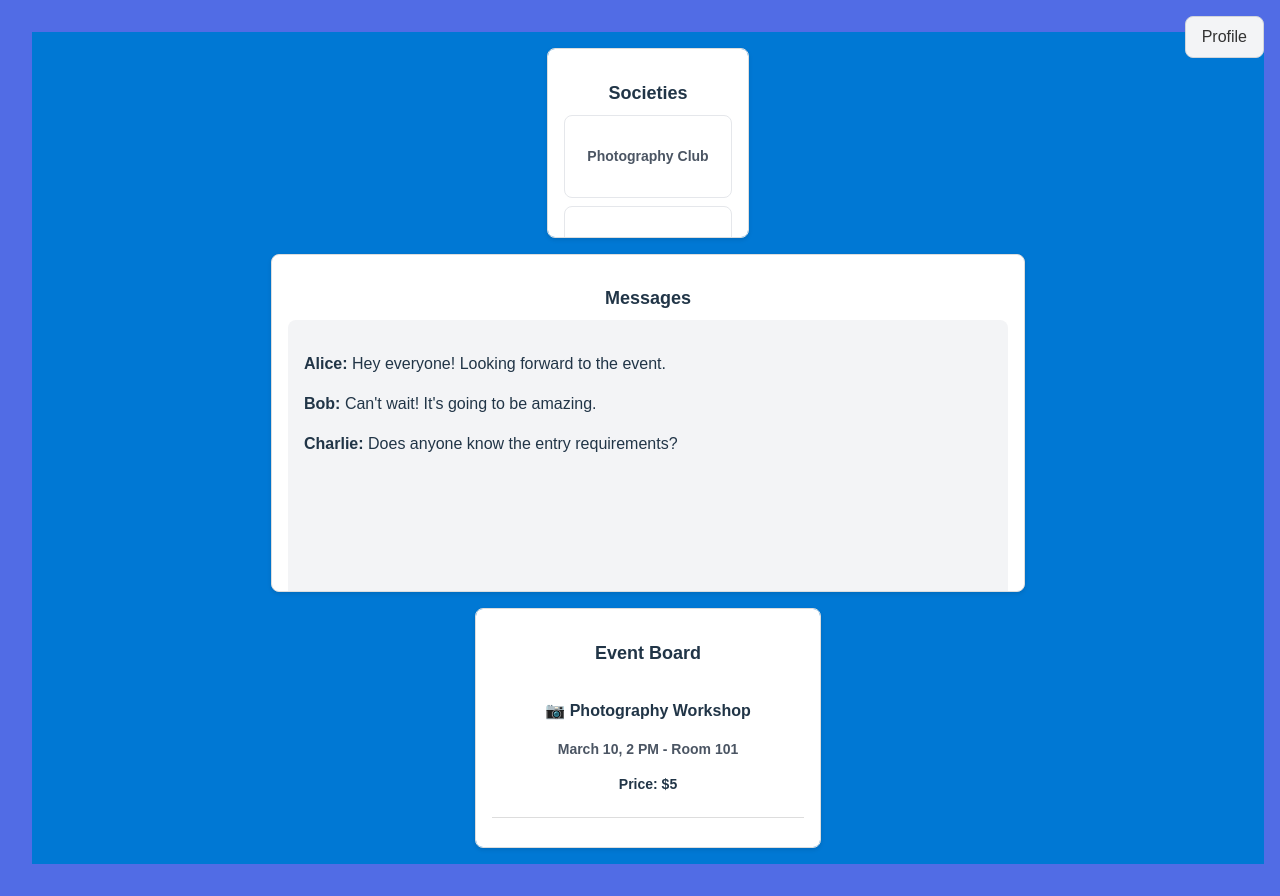
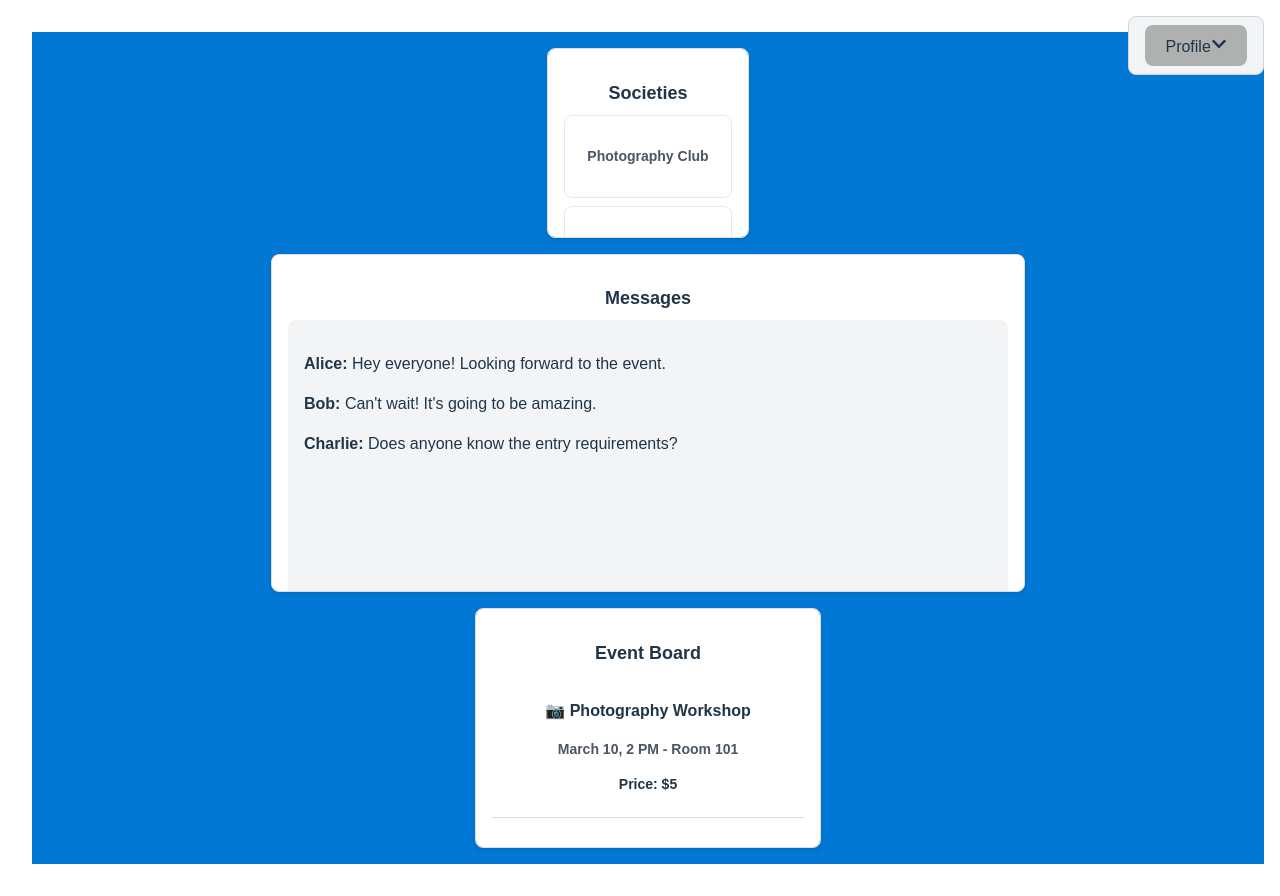
Before and after one commit to PortsmouthTeam6C/SETaP-Code, a React (Vite) app in the folder Frontend/: page /Homepage in a window 1280 px wide. Built offline with nearby package versions, Linux system fonts and the light colour scheme.

Commit message:
Settings dropdown now works on both Homepage and Navigate Page, Crated a SettingsContext which saves and updates current settings for a light/dark theme. Updated all static colours across pages to take the theme colours set.

```diff
--- a/Frontend/src/App.tsx
+++ b/Frontend/src/App.tsx
@@ -1,3 +1,4 @@
+import React, { useEffect } from 'react';
 import Login from './pages/Login'
 import TestPage from './pages/TestPage'
 import Homepage from './pages/Homepage'
@@ -5,11 +6,18 @@
 import ForgotPasswordPage from './pages/ForgotPasswordPage'
 import NavigateScreen from './pages/NavigateScreen'
 import SettingsPage from './pages/SettingsPage'
-
+import { useSettings } from './pages/SettingsContext'
 import './App.css'
 import { BrowserRouter as Router, Routes, Route } from 'react-router-dom'
 
 function App() {
+  const { settings } = useSettings();
+
+  useEffect(() => {
+    console.log('Current theme:', settings.theme); // Debug
+    document.documentElement.setAttribute('data-theme', settings.theme);
+  }, [settings.theme]);
+
   return (
     <Router>
       <Routes>
@@ -24,4 +32,4 @@
     </Router>
   );
 }
-export default App
+export default App;
--- a/Frontend/src/index.css
+++ b/Frontend/src/index.css
@@ -3,31 +3,45 @@
   line-height: 1.5;
   font-weight: 400;
 
-  color-scheme: light dark;
-  color: rgba(255, 255, 255, 0.87);
-  background-color: #006eff;
+  /* default values for light theme*/
+  --background-color: #ffffff;
+  --text-color: #213547;
+  --button-bg: #afb1b1;
+  --link-color: #646cff;
+  --link-hover-color: #747bff;
+  --button-border-hover: #646cff;
 
-  font-synthesis: none;
-  text-rendering: optimizeLegibility;
-  -webkit-font-smoothing: antialiased;
-  -moz-osx-font-smoothing: grayscale;
+  color: var(--text-color);
+  background-color: var(--background-color);
 }
 
-a {
-  font-weight: 500;
-  color: #646cff;
-  text-decoration: inherit;
-}
-a:hover {
-  color: #535bf2;
+[data-theme="dark"] {
+  --background-color: #24292E;
+  --text-color: #ffffff;
+  --button-bg: #00000028;
+  --link-hover-color: #535bf2;
+
+  color: var(--text-color);
+  background-color: var(--background-color);
 }
 
-body {
+html[data-theme] body { /* Increase specificity */
   margin: 0;
   display: flex;
   place-items: center;
   min-width: 320px;
   min-height: 100vh;
+  background-color: var(--background-color) !important; /* Force for testing */
+  color: var(--text-color);
+}
+
+a {
+  font-weight: 500;
+  color: var(--link-color);
+  text-decoration: inherit;
+}
+a:hover {
+  color: var(--link-hover-color);
 }
 
 h1 {
@@ -42,27 +56,15 @@
   font-size: 1em;
   font-weight: 500;
   font-family: inherit;
-  background-color: #1a1a1a;
+  background-color: var(--button-bg);
   cursor: pointer;
   transition: border-color 0.25s;
+  color: var(--text-color);
 }
 button:hover {
-  border-color: #646cff;
+  border-color: var(--button-border-hover);
 }
 button:focus,
 button:focus-visible {
   outline: 4px auto -webkit-focus-ring-color;
 }
-
-@media (prefers-color-scheme: light) {
-  :root {
-    color: #213547;
-    background-color: #ffffff;
-  }
-  a:hover {
-    color: #747bff;
-  }
-  button {
-    background-color: #f9f9f9;
-  }
-}
--- a/Frontend/src/main.tsx
+++ b/Frontend/src/main.tsx
@@ -3,7 +3,7 @@
 import './index.css'
 import App from './App.tsx'
 import { BrowserRouter } from 'react-router-dom';
-import { SettingsProvider } from './Pages/SettingsContext.tsx';
+import { SettingsProvider } from './pages/SettingsContext.tsx';
 
 
 createRoot(document.getElementById('root')!).render(
--- a/Frontend/src/pages/HomePage.css
+++ b/Frontend/src/pages/HomePage.css
@@ -1,7 +1,3 @@
-body {
-    background-color: #f3f4f6; /* Tailwind's bg-gray-100 */
-  }
-
 .container {
   display: flex;
   height: 88vh;
@@ -9,7 +5,7 @@
   gap: 1rem;
 }
 
-  .society{
+.society {
   padding: 1rem;
   background-color: white;
   border: 1px solid #ddd;
@@ -19,7 +15,7 @@
   width: 14%;
 }
 
-  .messages{
+.messages {
   padding: 1rem;
   background-color: white;
   border: 1px solid #ddd;
@@ -29,7 +25,7 @@
   width: 60%;
 }
 
-  .event{
+.event {
   padding: 1rem;
   background-color: white;
   border: 1px solid #ddd;
@@ -39,6 +35,7 @@
   width: 26%;
 }
 
+/* Rest of your styles unchanged */
 .title {
   font-weight: bold;
   font-size: 1.125rem;
@@ -70,12 +67,12 @@
   margin-bottom: 0.5rem;
 }
 
-  .message-input{
+.message-input {
   padding: 10px;
   align-content: space-between;
 }
 
-  .enter-message{
+.enter-message {
   padding: 10px;
   width: 320px;
   border-radius: 13px;
@@ -84,8 +81,8 @@
 .message-input button {
   border: none;
   border-radius: 5px;
-    background-color: #516ce5;
-    color: white;
+  background-color: var(--button-bg);
+  color: var(--text-color);
   font-size: 16px;
   cursor: pointer;
   margin-bottom: 10px;
@@ -98,7 +95,7 @@
 
 .event-details {
   font-size: 0.875rem;
-    color: #4b5563; /* Tailwind's text-gray-600 */
+  color: #4b5563;
 }
 
 .event-price {
--- a/Frontend/src/pages/Homepage.tsx
+++ b/Frontend/src/pages/Homepage.tsx
@@ -1,6 +1,76 @@
 import { useState } from "react";
 import { useNavigate } from 'react-router-dom';
 import './HomePage.css';
+import { Link } from "react-router-dom";
+
+{/* Dropdown menu */}
+import { FaChevronDown, FaChevronUp, FaSignOutAlt, FaUserEdit } from "react-icons/fa";
+interface SingleLevelDropdownMenuProps {
+  buttonLabel: string;
+  items: {
+    title: string;
+    url?: string;
+    icon?: JSX.Element;
+    action?: () => void;
+  }[];
+}
+export const SingleLevelDropdownMenu = ({
+  buttonLabel,
+  items,
+}: SingleLevelDropdownMenuProps) => {
+  const [open, setOpen] = useState(false);
+  const handleToggle = () => {
+    setOpen((prev) => !prev);
+  };
+  return (
+    <div className="relative">
+      <button
+  type="button"
+  className="inline-flex items-center justify-center rounded-md text-sm border border-gray-300 h-10 px-4 py-2 bg-gray-100 text-gray-800 hover:bg-gray-300 hover:text-gray-900 transition"
+  onClick={handleToggle}
+>
+  {buttonLabel}
+  <span className="ml-2">
+    {open ? <FaChevronUp /> : <FaChevronDown />}
+  </span>
+</button>
+      {open && (
+        <div className="absolute left-1/2 -translate-x-1/2 top-12 w-56 bg-white border border-gray-200 shadow-lg rounded-md p-1">
+        <ul className="w-full h-auto">
+          {items.map((item, index) => (
+            <li
+              key={index}
+              className="flex items-center gap-2 px-4 py-2 text-sm hover:bg-gray-100 rounded-md cursor-pointer transition"
+            >
+              {item.icon && <span className="text-gray-600">{item.icon}</span>}
+              {item.url ? (
+                <Link
+                  to={item.url}
+                  className="w-full text-left text-gray-800 hover:text-gray-900"
+                  onClick={() => setOpen(false)}
+                >
+                  {item.title}
+                </Link>
+              ) : (
+                <button
+                  className="w-full text-left text-gray-800 hover:text-gray-900"
+                  onClick={() => {
+                    item.action?.();
+                    setOpen(false);
+                  }}
+                  type="button"
+                >
+                  {item.title}
+                </button>
+              )}
+            </li>
+          ))}
+        </ul>
+      </div>
+      )}
+    </div>
+  );
+};
 
 const societies = [
   { id: 1, name: "Photography Club" },
@@ -96,10 +166,18 @@
       </div>
 
       {/* Profile Button */}
-      <div className="profile-button">
-        Profile
-      </div>
-    </div>
+       <div className='profile-button'>
+                   {/* Profile Dropdown */}
+                   <SingleLevelDropdownMenu
+               buttonLabel="Profile"
+               items={[
+                 { title: "   Settings", url: "/SettingsPage", icon: <FaUserEdit /> },
+                 { title: "   Logout", url: "/Login", icon: <FaSignOutAlt /> },
+               ]}
+             />
+             </div>
+           </div>
+
   );
 }
 
--- a/Frontend/src/pages/SettingsPage.tsx
+++ b/Frontend/src/pages/SettingsPage.tsx
@@ -1,29 +1,22 @@
-import React, { useState } from 'react';
+import React from 'react';
 import './SettingsPage.css';
 import { Link } from 'react-router-dom';
+import { useSettings } from './SettingsContext';
 
 export default function SettingsPage(): JSX.Element {
-  // State for app-wide settings
-  const [theme, setTheme] = useState<'light' | 'dark'>('light'); // TypeScript union type for theme
-  const [notifications, setNotifications] = useState<boolean>(true); // Boolean for notifications
+  const { settings, updateSettings } = useSettings(); // Use context
 
-  // Function to save settings (e.g., to localStorage)
-  const saveSettings = () => {
-    localStorage.setItem('appSettings', JSON.stringify({ theme, notifications }));
+  const handleThemeChange = (e: React.ChangeEvent<HTMLSelectElement>) => {
+    const newTheme = e.target.value as 'light' | 'dark';
+    updateSettings({ theme: newTheme }); // Update context, which handles localStorage
   };
 
-  // Function to load settings from localStorage (on mount or refresh)
-  React.useEffect(() => {
-    const savedSettings = localStorage.getItem('appSettings');
-    if (savedSettings) {
-      const { theme, notifications } = JSON.parse(savedSettings);
-      setTheme(theme);
-      setNotifications(notifications);
-    }
-  }, []); // Empty dependency array ensures this runs only once on mount
+  const handleNotificationsChange = (e: React.ChangeEvent<HTMLInputElement>) => {
+    updateSettings({ notifications: e.target.checked }); // Update context
+  };
 
   return (
-    <div className={`container ${theme === 'dark' ? 'dark-mode' : ''}`}>
+    <div className={`container ${settings.theme === 'dark' ? 'dark-mode' : ''}`}>
       <div className="content-panel">
         <h1 className="settings-title">Settings</h1>
         <div className="settings-options">
@@ -31,9 +24,8 @@
           <div className="setting-item">
             <label className="text-gray-700">Theme:</label>
             <select
-              value={theme}
-              onChange={(e) => setTheme(e.target.value as 'light' | 'dark')}
-              onBlur={saveSettings} // Save when user leaves the input
+              value={settings.theme} // Use settings.theme from context
+              onChange={handleThemeChange} // Update via context
               className="setting-input"
             >
               <option value="light">Light</option>
@@ -46,9 +38,8 @@
             <label className="text-gray-700">Notifications:</label>
             <input
               type="checkbox"
-              checked={notifications}
-              onChange={(e) => setNotifications(e.target.checked)}
-              onBlur={saveSettings} // Save when user leaves the input
+              checked={settings.notifications} // Use settings.notifications from context
+              onChange={handleNotificationsChange} // Update via context
               className="setting-checkbox"
             />
           </div>
```
Lines whose indentation alone changed are shown as unchanged.
